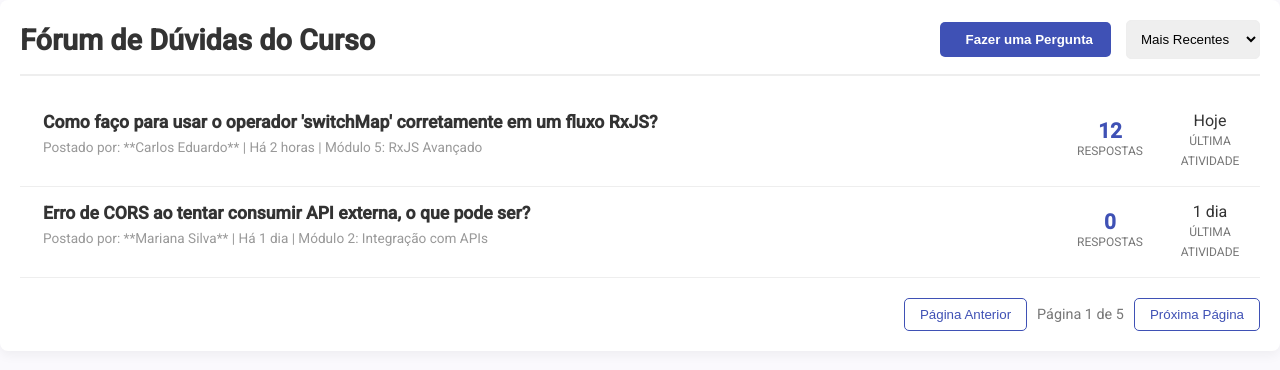
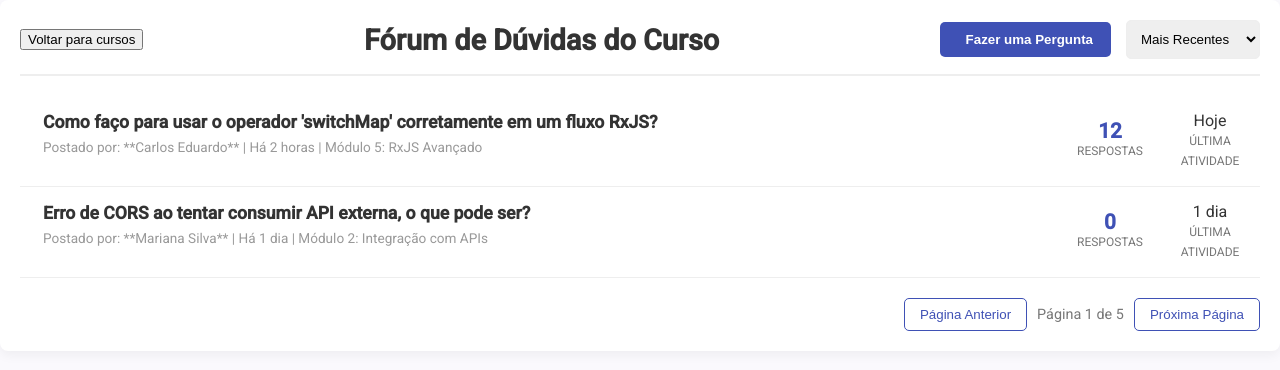
Before and after one commit to alberman3/FrontEnd-Curso-E-learning, an Angular app: page /forum in a window 1280 px wide. Shown: the top 370 px of the page. Built offline with nearby package versions, Linux system fonts and the light colour scheme.

Commit message:
adicionado alguns buttons

```diff
--- a/src/app/core/painel-cursos/painel-cursos.html
+++ b/src/app/core/painel-cursos/painel-cursos.html
@@ -27,6 +27,21 @@
         routerLink="forum"
         routerLinkActive="active">
         Fórum
+      </button>
+
+      <button
+        class="tab-btn"
+        routerLink="aluno"
+        routerLinkActive="active">
+        Painel Aluno
+      </button>
+
+       <button
+        class="tab-btn"
+        routerLink="instrutor"
+        routerLinkActive="active">
+
+        Painel Instrutor
       </button>
     </div>
 
--- a/src/app/core/painel-cursos/painel-cursos.scss
+++ b/src/app/core/painel-cursos/painel-cursos.scss
@@ -142,16 +142,18 @@
 .tabs-container {
   display: flex;
   gap: 8px;
+
 }
 
 .tab-btn {
   background: transparent;
   border: none;
-  color: rgba(255, 255, 255, 0.7);
-  font-size: 15px;
+
+  color: rgba(241, 1, 1, 0.7);
+  font-size: 16px;
   padding: 8px 16px;
   cursor: pointer;
-  border-bottom: 3px solid transparent;
+  border-bottom: 4px solid transparent;
   transition: all 0.2s ease;
 
   &:hover {
--- a/src/app/courses/courses-routing-module.ts
+++ b/src/app/courses/courses-routing-module.ts
@@ -8,12 +8,17 @@ import { CadastroModulo} from './cadastro-modulo/cadastro-modulo';
 import { CadastroAula} from './cadastro-aula/cadastro-aula';
 import { AvaliacaoCurso} from './avaliacao-curso/avaliacao-curso';
 import { Forum } from './forum/forum';
+import { PainelAluno } from '../aluno/painel-aluno/painel-aluno';
+import { PainelInstrutor } from '../instrutor/painel-instrutor/painel-instrutor';
 
 const routes: Routes = [
 
   // Lista de cursos
   { path: '', component: PainelCursos},
   { path: 'forum', component: Forum },
+  { path: 'aluno', component: PainelAluno},
+  { path: 'instrutor', component: PainelInstrutor},
+  { path: 'avaliar-cursos', component: AvaliacaoCurso},
 
 
   // Curso específico
--- a/src/app/courses/forum/forum.html
+++ b/src/app/courses/forum/forum.html
@@ -1,5 +1,18 @@
 <div class="forum-container">
     <header class="forum-header">
+
+
+    <header class="course-header">
+  <button
+    type = "button"
+    class="btn-back"
+    routerLink="/cursos"
+    aria-label="Voltar para o painel de cursos">
+    <i class="fas fa-arrow-left" aria-hidden="true"></i>
+    <span>Voltar para cursos</span>
+  </button>
+
+</header>
         <h1>Fórum de Dúvidas do Curso</h1>
         <div class="forum-actions">
             <button class="btn-new-question">
--- a/src/app/courses/painel-curso/painel-curso.html
+++ b/src/app/courses/painel-curso/painel-curso.html
@@ -1,6 +1,18 @@
 <div class="course-dashboard-wrapper">
 
   <main class="video-content-area">
+
+    <header class="course-header">
+  <button
+    type = "button"
+    class="btn-back"
+    routerLink="/cursos"
+    aria-label="Voltar para o painel de cursos">
+    <i class="fas fa-arrow-left" aria-hidden="true"></i>
+    <span>Voltar para cursos</span>
+  </button>
+
+</header>
 
     <div class="video-player-container">
       <div class="video-placeholder">
--- a/src/app/courses/painel-curso/painel-curso.scss
+++ b/src/app/courses/painel-curso/painel-curso.scss
@@ -227,3 +227,26 @@ $border-color: #d1d7dc;
     border-top: 1px solid $border-color;
   }
 }
+
+.course-header {
+  margin-bottom: 16px;
+}
+
+.btn-back {
+  display: inline-flex;
+  align-items: center;
+  gap: 8px;
+  background: none;
+  border: none;
+  color: #3f51b5;
+  font-size: 14px;
+  cursor: pointer;
+}
+
+.btn-back:hover {
+  text-decoration: underline;
+}
+
+.btn-back i {
+  font-size: 16px;
+}
--- a/src/app/courses/painel-curso/painel-curso.ts
+++ b/src/app/courses/painel-curso/painel-curso.ts
@@ -1,10 +1,12 @@
 import { Component } from '@angular/core';
+import { RouterLink } from '@angular/router';
 
 @Component({
   selector: 'app-painel-curso',
-  imports: [],
+  imports: [RouterLink],
   templateUrl: './painel-curso.html',
   styleUrl: './painel-curso.scss',
+
 })
 export class PainelCurso {
 
--- a/src/app/instrutor/painel-instrutor/painel-instrutor.html
+++ b/src/app/instrutor/painel-instrutor/painel-instrutor.html
@@ -1,6 +1,7 @@
 <div class="painel-instrutor-container">
   <!-- Header -->
   <header class="header">
+
     <div class="header-content">
       <h1>Painel do Instrutor</h1>
       <p>Bem-vindo, {{ authService.userName() }}!</p>
--- a/src/index.html
+++ b/src/index.html
@@ -1,5 +1,5 @@
 <!doctype html>
-<html lang="en">
+<html lang="pt-br">
 <head>
   <meta charset="utf-8">
   <title>E Learning</title>
```
Also changed, not shown: src/app/app.routes.ts (+5 -3 lines).
